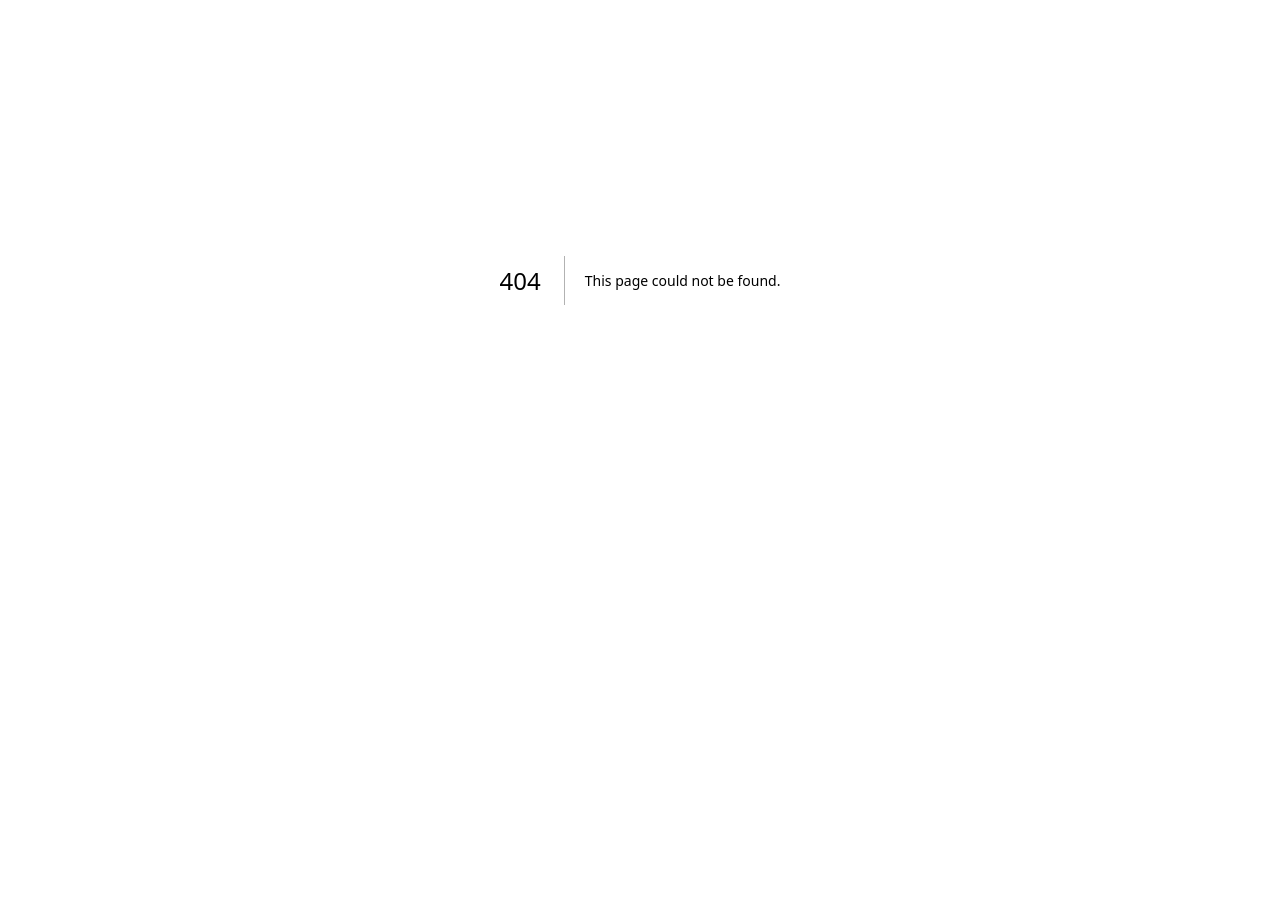
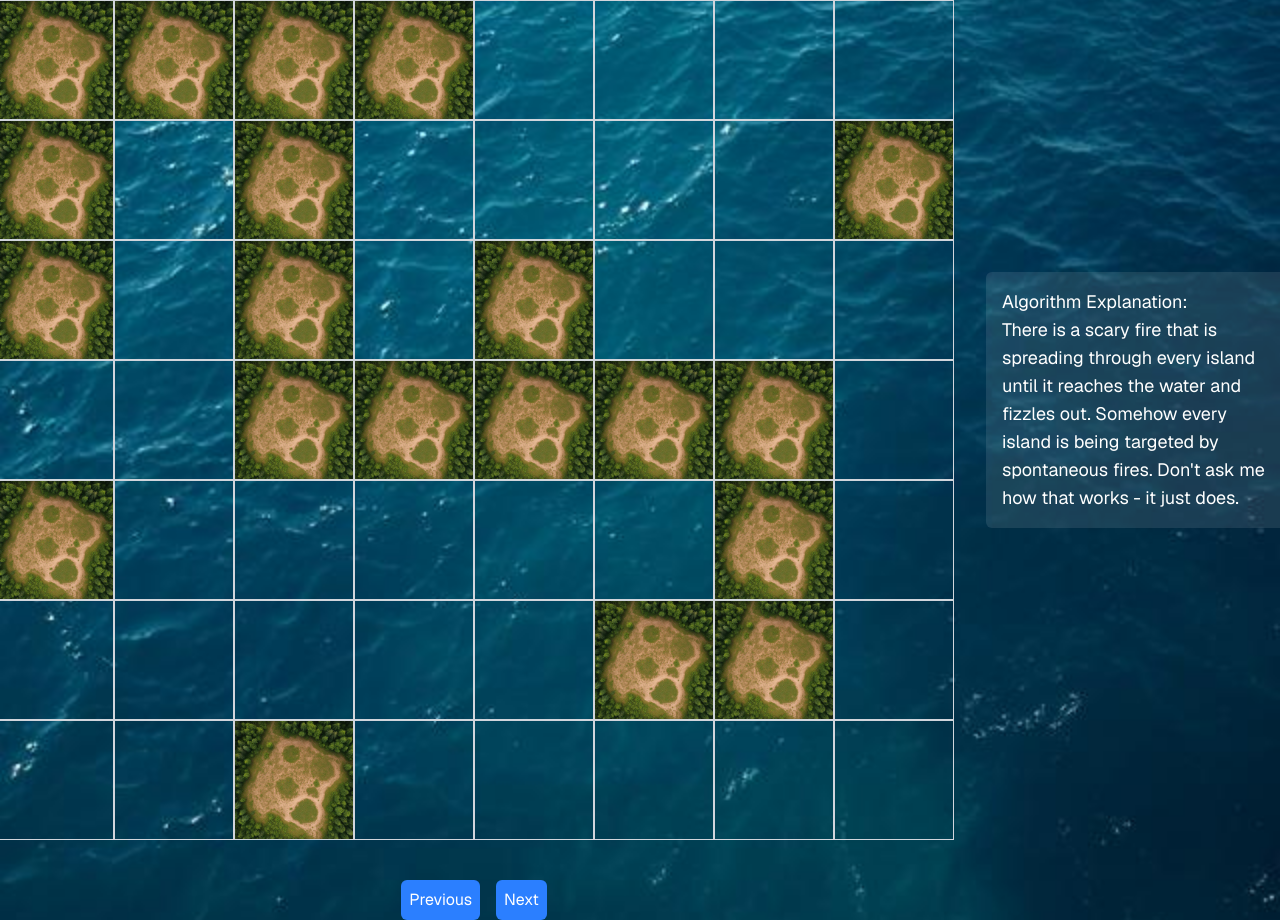
Before and after one commit to vo-eric/algos, a Next.js app: page /search/bfs in a window 1280 px wide. Before the commit this address had no page. Shown: the part 120-1040 px from the top of the page. Before the commit the page ends 800 px from the top, so only its background shows below. Built offline with nearby package versions, Linux system fonts and the light colour scheme.

Commit message:
Add BFS islands

```diff
--- /dev/null
+++ b/src/app/search/bfs/Snapshot.tsx
@@ -0,0 +1,49 @@
+import clsx from "clsx";
+
+export default function Snapshot({
+  grid,
+  currentCell,
+  queue,
+}: {
+  grid: string[][];
+  currentCell: [number, number] | null;
+  queue: string[];
+}) {
+  return (
+    <div
+      className={`grid grid-cols-${grid[0].length} grid-rows-${grid.length}`}
+    >
+      {grid.map((row, i) => {
+        return (
+          <div key={i} className="flex">
+            {row.map((cell, j) => {
+              return (
+                <div
+                  className={clsx(
+                    "flex h-30 w-30 items-center justify-center border border-gray-300 bg-cover bg-center bg-no-repeat",
+                    {
+                      "bg-[url('/land.jpeg')]":
+                        cell === "1" && !queue.includes(`${i},${j}`),
+                    },
+                    {
+                      "bg-[url('/fire.jpeg')]":
+                        queue.includes(`${i},${j}`) ||
+                        (i === currentCell?.[0] && j === currentCell?.[1]),
+                    },
+                    // {
+                    //   "bg-[url('/tidal-wave.jpeg')]":
+                    //     i === currentCell?.[0] &&
+                    //     j === currentCell?.[1] &&
+                    //     grid[i][j] === "1",
+                    // },
+                  )}
+                  key={`${i}-${j}`}
+                ></div>
+              );
+            })}
+          </div>
+        );
+      })}
+    </div>
+  );
+}
--- /dev/null
+++ b/src/app/search/bfs/algo.ts
@@ -0,0 +1,117 @@
+export default function numIslands(grid: string[][]): {
+  stringifiedQueue: string[];
+  grid: string[][];
+  currentCell: [number, number] | null;
+  queue: [number, number][];
+}[] {
+  const snapshots: {
+    grid: string[][];
+    currentCell: [number, number] | null;
+    queue: [number, number][];
+    stringifiedQueue: string[];
+  }[] = [];
+
+  // const traverse = (x: number, y: number) => {
+  //   if (
+  //     x < 0 ||
+  //     x >= grid.length ||
+  //     y < 0 ||
+  //     y >= grid[0].length ||
+  //     grid[x][y] === "0"
+  //   ) {
+  //     return;
+  //   }
+
+  //   // Take snapshot before marking current cell as visited
+  //   snapshots.push({
+  //     grid: grid.map((row) => row.slice()),
+  //     currentCell: [x, y],
+  //   });
+
+  //   // Mark current cell as visited
+  //   grid[x][y] = "0";
+
+  //   // Recursively traverse in all four directions
+  //   traverse(x + 1, y);
+  //   traverse(x - 1, y);
+  //   traverse(x, y + 1);
+  //   traverse(x, y - 1);
+  // };
+
+  const bfs = (queue: [number, number][]) => {
+    let currentCell = queue[0];
+    while (queue.length > 0) {
+      const length = queue.length;
+
+      // snapshots.push({
+      //   grid: grid.map((row) => row.slice()),
+      //   currentCell,
+      //   queue: [...queue],
+      // });
+
+      for (let i = 0; i < length; i++) {
+        const [x, y] = queue.shift()!;
+        currentCell = [x, y];
+
+        if (
+          x < 0 ||
+          x >= grid.length ||
+          y < 0 ||
+          y >= grid[0].length ||
+          grid[x][y] === "0"
+        ) {
+          continue;
+        }
+        grid[x][y] = "0";
+
+        if (x + 1 < grid.length && grid[x + 1][y] === "1") {
+          queue.push([x + 1, y]);
+        }
+        if (x - 1 >= 0 && grid[x - 1][y] === "1") {
+          queue.push([x - 1, y]);
+        }
+        if (y + 1 < grid[0].length && grid[x][y + 1] === "1") {
+          queue.push([x, y + 1]);
+        }
+        if (y - 1 >= 0 && grid[x][y - 1] === "1") {
+          queue.push([x, y - 1]);
+        }
+      }
+
+      snapshots.push({
+        grid: grid.map((row) => row.slice()),
+        currentCell,
+        queue: [...queue],
+        stringifiedQueue: queue.map(([x, y]) => `${x},${y}`),
+      });
+    }
+    return snapshots;
+  };
+
+  for (let i = 0; i < grid.length; i++) {
+    for (let j = 0; j < grid[0].length; j++) {
+      if (grid[i][j] === "1") {
+        const queue: [number, number][] = [[i, j]];
+        // Take snapshot before starting to traverse this island
+        snapshots.push({
+          grid: grid.map((row) => row.slice()),
+          currentCell: [i, j],
+          queue: [...queue],
+          stringifiedQueue: queue.map(([x, y]) => `${x},${y}`),
+        });
+        bfs(queue);
+      }
+    }
+  }
+
+  // Add final snapshot showing the completed state
+  snapshots.push({
+    grid: grid.map((row) => row.slice()),
+    currentCell: null,
+    queue: [],
+    stringifiedQueue: [],
+  });
+
+  // console.log("snapshots", snapshots);
+  return snapshots;
+}
--- /dev/null
+++ b/src/app/search/bfs/page.tsx
@@ -0,0 +1,64 @@
+"use client";
+
+import { useState } from "react";
+import numIslands from "./algo";
+import Snapshot from "./Snapshot";
+
+export default function BFS() {
+  const snapshots = numIslands([
+    ["1", "1", "0", "0", "0", "1", "0", "0"],
+    ["1", "1", "1", "1", "0", "0", "0", "0"],
+    ["1", "0", "1", "0", "0", "0", "0", "1"],
+    ["1", "0", "1", "0", "1", "0", "0", "0"],
+    ["0", "0", "1", "1", "1", "1", "1", "0"],
+    ["1", "0", "0", "0", "0", "0", "1", "0"],
+    ["0", "0", "0", "0", "0", "1", "1", "0"],
+    ["0", "0", "1", "0", "0", "0", "0", "0"],
+  ]);
+
+  const [index, setIndex] = useState(0);
+
+  return (
+    <div
+      className="flex min-h-screen w-full items-center justify-center bg-cover bg-center bg-no-repeat"
+      style={{ backgroundImage: "url('/ocean.jpeg')" }}
+    >
+      <div className="flex items-center justify-center gap-8">
+        <div className="flex flex-col items-center gap-10">
+          <div className="flex justify-center">
+            <Snapshot
+              grid={snapshots[index].grid}
+              currentCell={snapshots[index].currentCell}
+              queue={snapshots[index].stringifiedQueue}
+            />
+          </div>
+          <div className="flex gap-4">
+            <button
+              onClick={() => setIndex(Math.max(0, index - 1))}
+              className="cursor-pointer rounded-md bg-blue-500 p-2 text-white"
+            >
+              Previous
+            </button>
+            <button
+              onClick={() =>
+                setIndex(Math.min(snapshots.length - 1, index + 1))
+              }
+              className="cursor-pointer rounded-md bg-blue-500 p-2 text-white"
+            >
+              Next
+            </button>
+          </div>
+        </div>
+        <div className="w-[300px] rounded-md bg-white/10 p-4 text-lg text-white">
+          <h4>Algorithm Explanation: </h4>
+          <section>
+            There is a scary fire that is spreading through every island until
+            it reaches the water and fizzles out. Somehow every island is being
+            targeted by spontaneous fires. Don&apos;t ask me how that works - it
+            just does.
+          </section>
+        </div>
+      </div>
+    </div>
+  );
+}
```
Also changed, not shown: src/app/search/dfs/algo.ts (+0 -133 lines), public/fire.jpeg (added).
